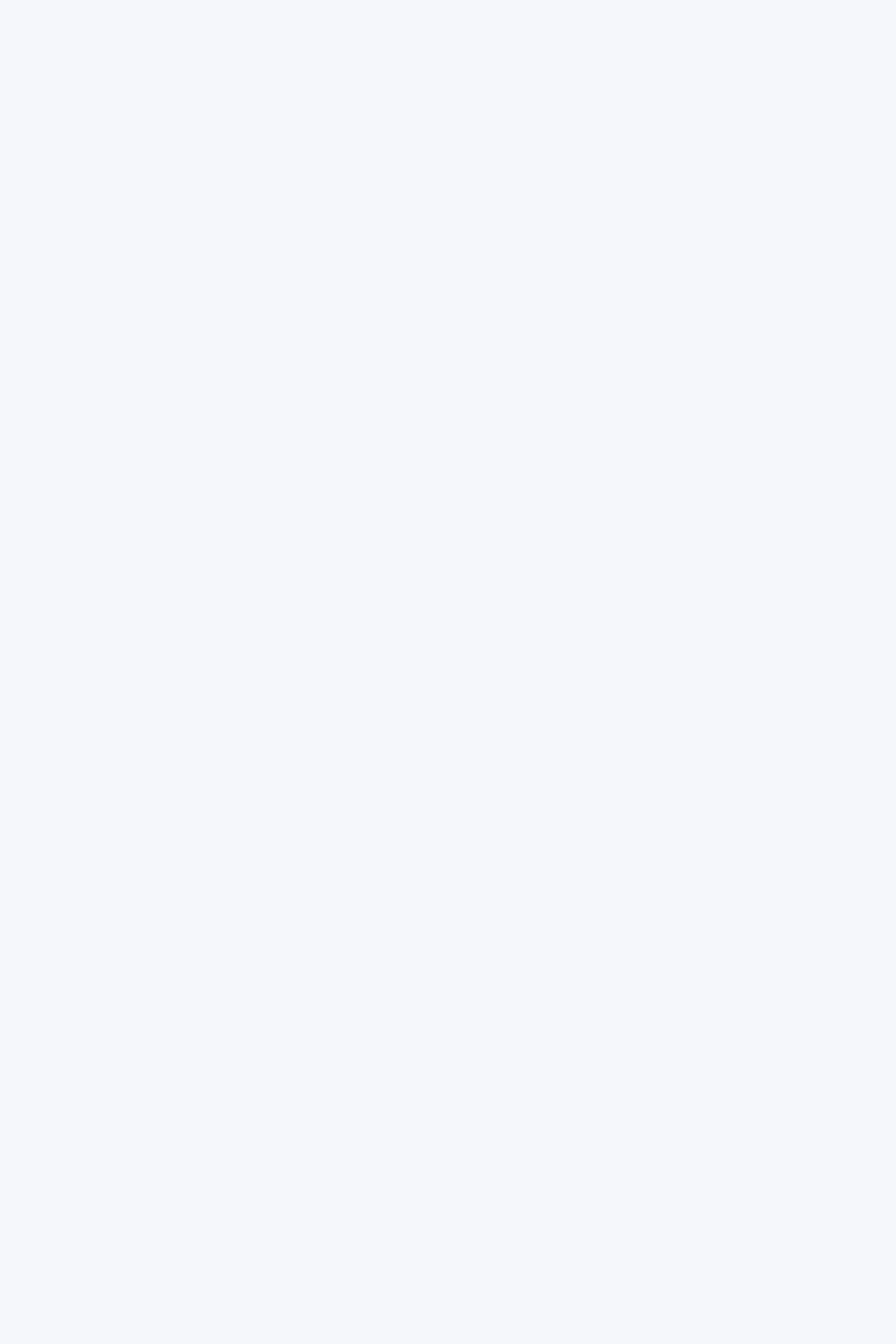
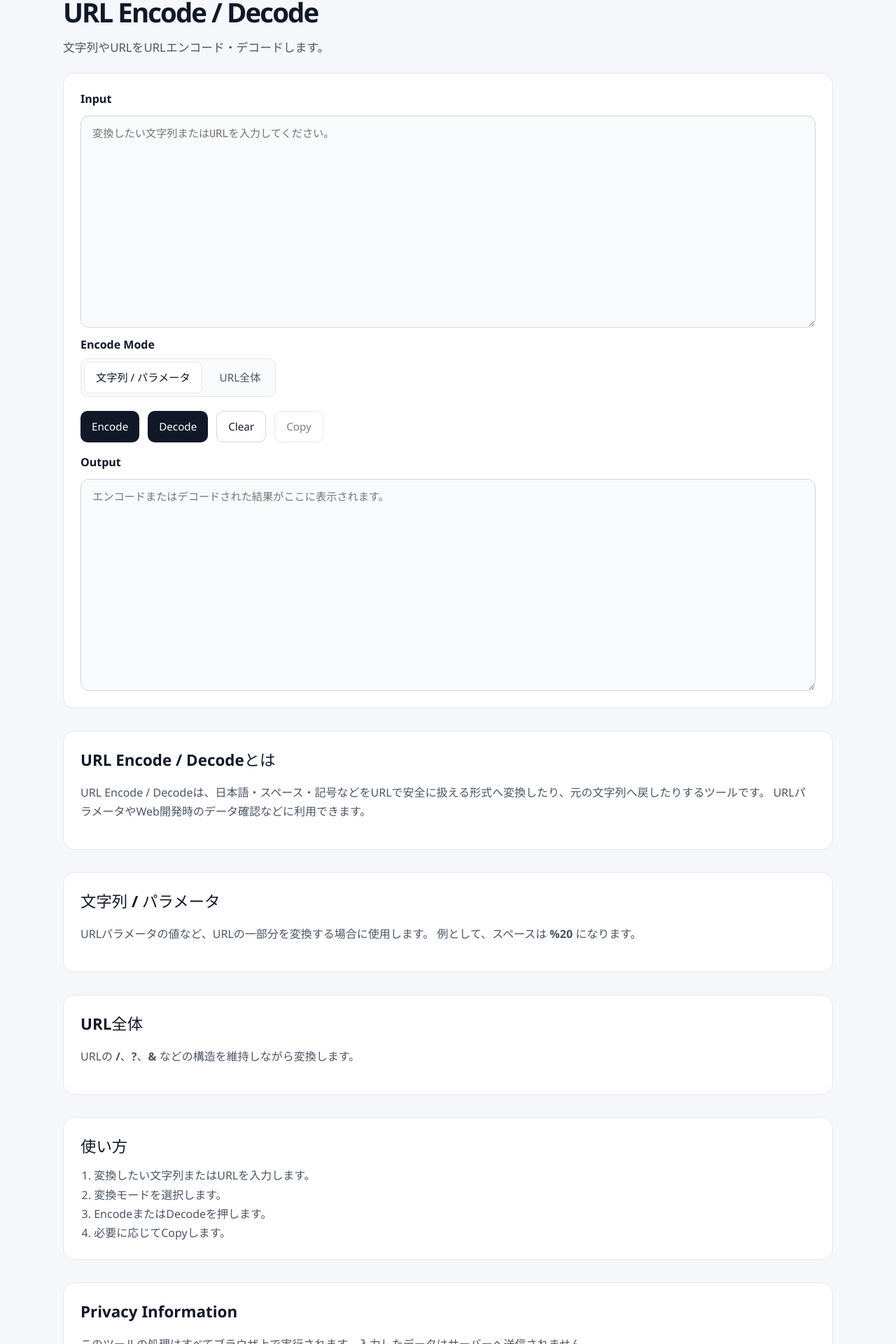
Before and after one commit to marcelows729/web-toolbox, a React (Vite) app: page /tools/url-encode-decode in a window 1280 px wide. Before the commit this address had no page. Shown: the part 116-2036 px from the top of the page at 70% size. Before the commit the page ends 800 px from the top, so only its background shows below. Built offline with nearby package versions, Linux system fonts and the light colour scheme.

Commit message:
url-encode-decode

```diff
--- a/src/App.tsx
+++ b/src/App.tsx
@@ -6,6 +6,7 @@ import CharacterCounter from './tools/character-counter/CharacterCounter'
 import JsonFormatter from './tools/json-formatter/JsonFormatter'
 import SqlInGenerator from './tools/sql-in-generator/SqlInGenerator'
 import TimestampConverter from './tools/timestamp-converter/TimestampConverter'
+import UrlEncodeDecode from './tools/url-encode-decode/UrlEncodeDecode'
 import './App.css'
 
 type ThemeMode = 'light' | 'dark'
@@ -70,6 +71,7 @@ function App() {
           <Route path="/tools/sql-in-generator" element={<SqlInGenerator />} />
           <Route path="/tools/timestamp-converter" element={<TimestampConverter />} />
           <Route path="/tools/character-counter" element={<CharacterCounter />} />
+          <Route path="/tools/url-encode-decode" element={<UrlEncodeDecode />} />
         </Route>
       </Routes>
     </BrowserRouter>
--- a/src/tools/registry.ts
+++ b/src/tools/registry.ts
@@ -35,4 +35,12 @@ export const tools: Tool[] = [
     keywords: ['文字数', '文字数カウント', 'カウンター', '行数', '単語数', 'バイト数', 'character', 'count', 'text'],
     path: '/tools/character-counter',
   },
+  {
+    id: 'url-encode-decode',
+    name: 'URL Encode / Decode',
+    description: '文字列やURLをURLエンコード・デコードします。',
+    category: 'developer',
+    keywords: ['url', 'encode', 'decode', 'percent', 'encoding', 'URLエンコード', 'URLデコード', 'パーセントエンコード'],
+    path: '/tools/url-encode-decode',
+  },
 ]
--- /dev/null
+++ b/src/tools/url-encode-decode/UrlEncodeDecode.tsx
@@ -0,0 +1,197 @@
+import { useMemo, useState } from 'react'
+
+type EncodeMode = 'component' | 'full-url'
+
+const getEncodedValue = (text: string, mode: EncodeMode) =>
+  mode === 'component' ? encodeURIComponent(text) : encodeURI(text)
+
+const getDecodedValue = (text: string, mode: EncodeMode) => {
+  if (mode === 'component') {
+    return decodeURIComponent(text)
+  }
+
+  return decodeURI(text)
+}
+
+const getEmptyStateError = (action: 'encode' | 'decode') => {
+  if (action === 'encode') {
+    return '入力が空のため、エンコード結果はありません。'
+  }
+
+  return '入力が空のため、デコード結果はありません。'
+}
+
+export default function UrlEncodeDecode() {
+  const [input, setInput] = useState('')
+  const [output, setOutput] = useState('')
+  const [error, setError] = useState('')
+  const [copyFeedback, setCopyFeedback] = useState('')
+  const [encodeMode, setEncodeMode] = useState<EncodeMode>('component')
+
+  const hasOutput = useMemo(() => output.trim().length > 0, [output])
+
+  const handleEncode = () => {
+    if (!input) {
+      setOutput('')
+      setError(getEmptyStateError('encode'))
+      return
+    }
+
+    setError('')
+    setOutput(getEncodedValue(input, encodeMode))
+  }
+
+  const handleDecode = () => {
+    if (!input) {
+      setOutput('')
+      setError(getEmptyStateError('decode'))
+      return
+    }
+
+    try {
+      setError('')
+      setOutput(getDecodedValue(input, encodeMode))
+    } catch (caughtError) {
+      const errorMessage = caughtError instanceof URIError
+        ? '正しくないURLエンコード形式が含まれています。'
+        : 'URLのデコード中にエラーが発生しました。'
+
+      setOutput('')
+      setError(errorMessage)
+    }
+  }
+
+  const handleClear = () => {
+    setInput('')
+    setOutput('')
+    setError('')
+    setCopyFeedback('')
+    setEncodeMode('component')
+  }
+
+  const handleCopy = async () => {
+    if (!hasOutput) {
+      return
+    }
+
+    try {
+      await navigator.clipboard.writeText(output)
+      setCopyFeedback('コピーしました')
+    } catch {
+      setCopyFeedback('コピーに失敗しました')
+    }
+  }
+
+  return (
+    <div className="container tool-page">
+      <header className="tool-header">
+        <h1>URL Encode / Decode</h1>
+        <p>文字列やURLをURLエンコード・デコードします。</p>
+      </header>
+
+      <section className="tool-panel" aria-label="URL Encode / Decode">
+        <div className="generator-grid">
+          <label className="field-label" htmlFor="url-encode-input">
+            Input
+          </label>
+          <textarea
+            id="url-encode-input"
+            value={input}
+            onChange={(event) => setInput(event.target.value)}
+            placeholder="変換したい文字列またはURLを入力してください。"
+            rows={12}
+          />
+
+          <div className="generator-controls">
+            <div className="option-group">
+              <span className="option-label">Encode Mode</span>
+              <div className="toggle-group" role="radiogroup" aria-label="URL変換モード">
+                <button
+                  type="button"
+                  className={`toggle-option ${encodeMode === 'component' ? 'is-selected' : ''}`}
+                  onClick={() => setEncodeMode('component')}
+                  aria-pressed={encodeMode === 'component'}
+                >
+                  文字列 / パラメータ
+                </button>
+                <button
+                  type="button"
+                  className={`toggle-option ${encodeMode === 'full-url' ? 'is-selected' : ''}`}
+                  onClick={() => setEncodeMode('full-url')}
+                  aria-pressed={encodeMode === 'full-url'}
+                >
+                  URL全体
+                </button>
+              </div>
+            </div>
+          </div>
+
+          <div className="action-row">
+            <button type="button" onClick={handleEncode}>Encode</button>
+            <button type="button" onClick={handleDecode}>Decode</button>
+            <button type="button" className="secondary" onClick={handleClear}>Clear</button>
+            <button type="button" className="secondary" onClick={handleCopy} disabled={!hasOutput}>Copy</button>
+          </div>
+
+          <label className="field-label" htmlFor="url-encode-output">
+            Output
+          </label>
+          <textarea
+            id="url-encode-output"
+            value={output}
+            readOnly
+            placeholder="エンコードまたはデコードされた結果がここに表示されます。"
+            rows={12}
+          />
+        </div>
+
+        {error && <div className="error-box" role="alert">{error}</div>}
+        {copyFeedback && (
+          <div className="copy-feedback" role="status" aria-live="polite">
+            {copyFeedback}
+          </div>
+        )}
+      </section>
+
+      <section className="tool-info">
+        <h2>URL Encode / Decodeとは</h2>
+        <p>
+          URL Encode / Decodeは、日本語・スペース・記号などをURLで安全に扱える形式へ変換したり、元の文字列へ戻したりするツールです。
+          URLパラメータやWeb開発時のデータ確認などに利用できます。
+        </p>
+      </section>
+
+      <section className="tool-info">
+        <h2>文字列 / パラメータ</h2>
+        <p>
+          URLパラメータの値など、URLの一部分を変換する場合に使用します。
+          例として、スペースは <strong>%20</strong> になります。
+        </p>
+      </section>
+
+      <section className="tool-info">
+        <h2>URL全体</h2>
+        <p>
+          URLの <strong>/</strong>、<strong>?</strong>、<strong>&amp;</strong> などの構造を維持しながら変換します。
+        </p>
+      </section>
+
+      <section className="tool-info">
+        <h2>使い方</h2>
+        <ol>
+          <li>変換したい文字列またはURLを入力します。</li>
+          <li>変換モードを選択します。</li>
+          <li>EncodeまたはDecodeを押します。</li>
+          <li>必要に応じてCopyします。</li>
+        </ol>
+      </section>
+
+      <section className="tool-info">
+        <h2>Privacy Information</h2>
+        <p>
+          このツールの処理はすべてブラウザ上で実行されます。入力したデータはサーバーへ送信されません。
+        </p>
+      </section>
+    </div>
+  )
+}
```
Also changed, not shown: 3 other files (tests, documents, lock files or other folders).
